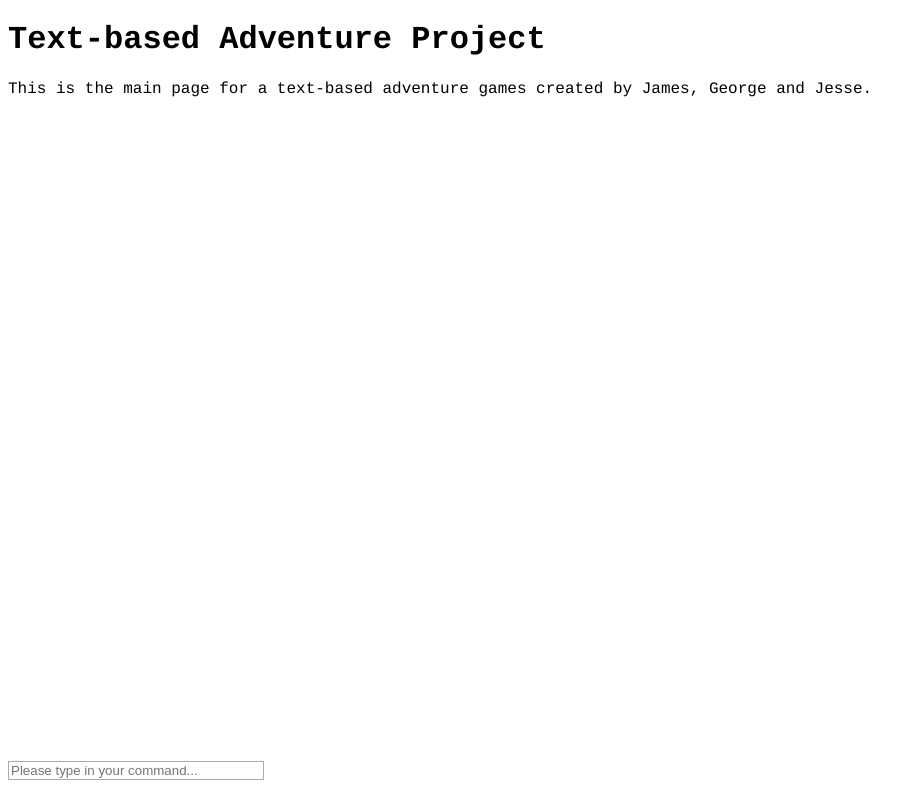
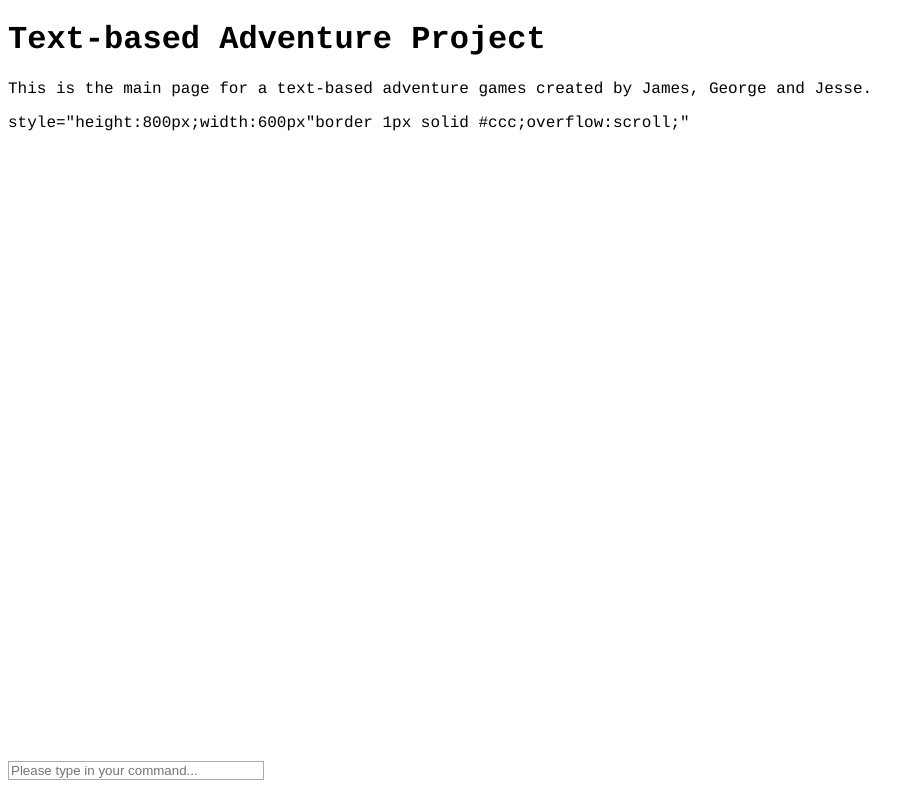
Before and after one commit to CashoutLaw/text-based-adventure-project, a plain HTML site: page index.html in a window 1280 px wide. Shown: the whole page, without its empty margins (0-924 px from the left). Drawn offline with Linux system fonts and the light colour scheme.

Commit message:
Update index.html

```diff
--- a/index.html
+++ b/index.html
@@ -11,6 +11,7 @@
       <h1>Text-based Adventure Project</h1>
       <p>This is the main page for a text-based adventure games created by James, George and Jesse.</p>
     </div>
+    <div>style="height:800px;width:600px"border 1px solid #ccc;overflow:scroll;"</div>
     <input id = "UserInput" placeholder = "Please type in your command..."></input>
   </body>
 </html>
```
